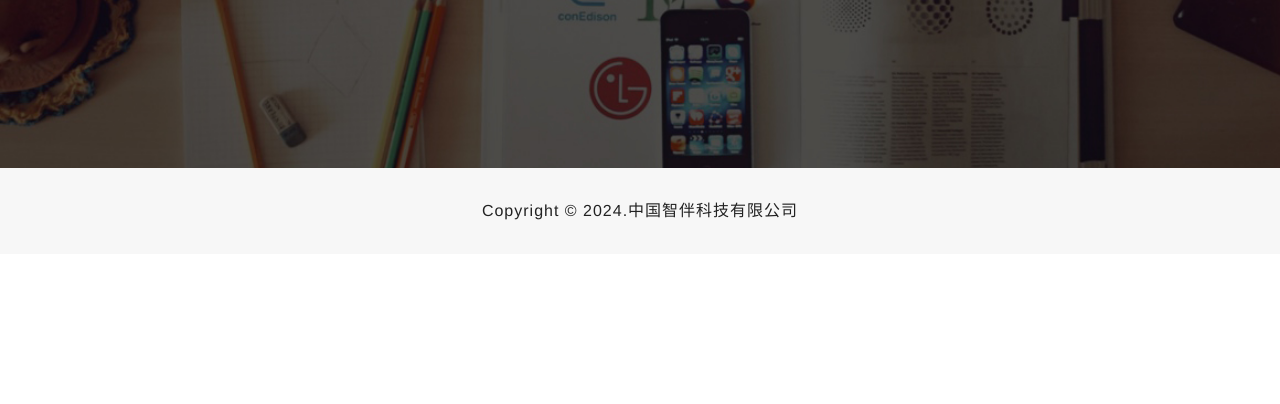
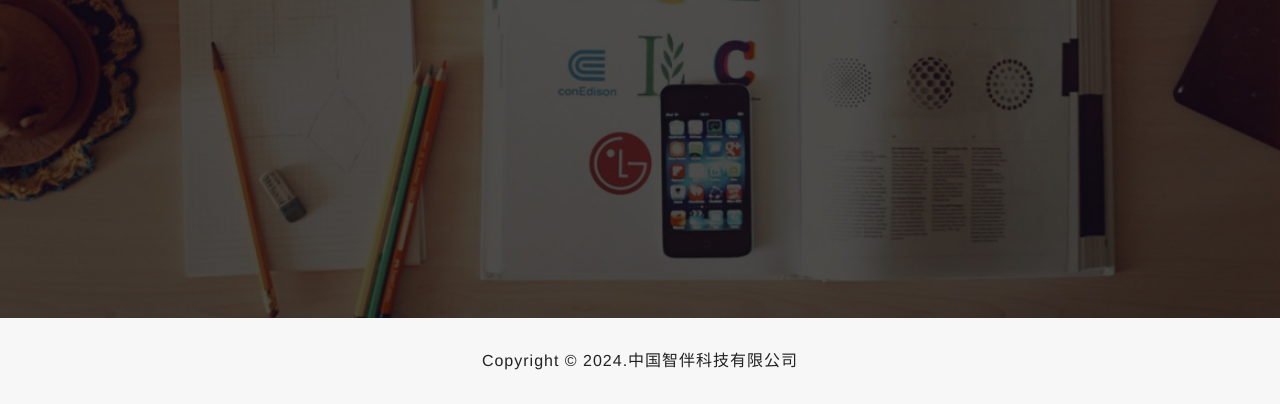
Before and after one commit to LionelYoshi/LionelYoshi.github.io, a plain HTML site: page zhiban/mbti.html in a window 1280 px wide. Shown: the part 482-886 px from the top of the page. Before the commit the page ends 800 px from the top, so only its background shows below. Drawn offline with Linux system fonts and the light colour scheme.

Commit message:
Update mbti.html

```diff
--- a/zhiban/mbti.html
+++ b/zhiban/mbti.html
@@ -68,7 +68,7 @@
 	<!-- Navigation -->
 
 	<!-- /////////////////////////////////////////Header -->
-	<header id="page-top">
+	<header id="page-top" style="height: 100vh;">
 		<div class="container">
 			<div class="row">
 				<div class="col-lg-12">
@@ -94,7 +94,7 @@
                             <br>
                             <button onclick="handleAnswer('c', 'question1.1')" class="btn btn-3 btn-sm" style="margin: 5px;">A.主动参与和引导谈话</button>
                             <button onclick="handleAnswer('d', 'question1.1')" class="btn btn-3 btn-sm" style="margin: 5px;">B.与大家分享自己的观点，但更多地倾听他人</button>
-                            <br>
+                            <br><br>
                             <button onclick="goBack('question1')" class="btn btn-2 btn-sm" style="margin: 5px;">上一题</button>
                         </div>
 
@@ -103,7 +103,7 @@
                             <br>
                             <button onclick="handleAnswer('e', 'question1.2')" class="btn btn-3 btn-sm" style="margin: 5px;">深入分析和思考各种可能性</button>
                             <button onclick="handleAnswer('f', 'question1.2')" class="btn btn-3 btn-sm" style="margin: 5px;">依据自己的经验和感觉作出决策</button>
-                            <br>
+                            <br><br>
                             <button onclick="goBack('question1')" class="btn btn-2 btn-sm" style="margin: 5px;">上一题</button>
                         </div>
 
@@ -112,7 +112,7 @@
                             <br>
                             <button onclick="handleAnswer('g', 'question1.1.1')" class="btn btn-3 btn-sm" style="margin: 5px;">A.依据逻辑和客观事实作出决策</button>
                             <button onclick="handleAnswer('h', 'question1.1.1')" class="btn btn-3 btn-sm" style="margin: 5px;">B.考虑他人的感受和价值观</button>
-                            <br>
+                            <br><br>
                             <button onclick="goBack('question1.1')" class="btn btn-2 btn-sm" style="margin: 5px;">上一题</button>
                         </div>
 
@@ -121,7 +121,7 @@
                             <br>
                             <button onclick="handleAnswer('i', 'question1.1.2')" class="btn btn-3 btn-sm" style="margin: 5px;">A.逻辑和分析</button>
                             <button onclick="handleAnswer('j', 'question1.1.2')" class="btn btn-3 btn-sm" style="margin: 5px;">B.感情和价值观</button>
-                            <br>
+                            <br><br>
                             <button onclick="goBack('question1.1')" class="btn btn-2 btn-sm" style="margin: 5px;">上一题</button>
                         </div>
 
@@ -130,7 +130,7 @@
                             <br>
                             <button onclick="handleAnswer('k', 'question1.2.1')" class="btn btn-3 btn-sm" style="margin: 5px;">A.着重考虑逻辑和客观的因素</button>
                             <button onclick="handleAnswer('l', 'question1.2.1')" class="btn btn-3 btn-sm" style="margin: 5px;">B.关注个人的价值观和情感</button>
-                            <br>
+                            <br><br>
                             <button onclick="goBack('question1.2')" class="btn btn-2 btn-sm" style="margin: 5px;">上一题</button>
                         </div>
 
@@ -139,7 +139,7 @@
                             <br>
                             <button onclick="handleAnswer('m', 'question1.2.2')" class="btn btn-3 btn-sm" style="margin: 5px;">A.分析和评估各种选项的实际影响</button>
                             <button onclick="handleAnswer('n', 'question1.2.2')" class="btn btn-3 btn-sm" style="margin: 5px;">B.优先考虑他人的感受和情感反应</button>
-                            <br>
+                            <br><br>
                             <button onclick="goBack('question1.2')" class="btn btn-2 btn-sm" style="margin: 5px;">上一题</button>
                         </div>
 
@@ -148,7 +148,7 @@
                             <br>
                             <button onclick="showContent('1','questions1.1.1.1')" class="btn btn-3 btn-sm" style="margin: 5px;">A.计划和有条理地组织自己的时间和任务</button>
                             <button onclick="showContent('2','questions1.1.1.1')" class="btn btn-3 btn-sm" style="margin: 5px;">B.灵活地适应和享受当下的生活</button>
-                            <br>
+                            <br><br>
                             <button onclick="goBack('question1.1.1')" class="btn btn-2 btn-sm" style="margin: 5px;">上一题</button>
                         </div>
 
@@ -157,7 +157,7 @@
                             <br>
                             <button onclick="showContent('3','questions1.1.1.2')" class="btn btn-3 btn-sm" style="margin: 5px;">A.计划和有条理地组织自己的时间和任务</button>
                             <button onclick="showContent('4','questions1.1.1.2')" class="btn btn-3 btn-sm" style="margin: 5px;">B.灵活地适应和享受当下的生活</button>
-                            <br>
+                            <br><br>
                             <button onclick="goBack('question1.1.1')" class="btn btn-2 btn-sm" style="margin: 5px;">上一题</button>
                         </div>
 
@@ -166,7 +166,7 @@
                             <br>
                             <button onclick="showContent('5','questions1.1.2.1')" class="btn btn-3 btn-sm" style="margin: 5px;">A.计划和有条理</button>
                             <button onclick="showContent('6','questions1.1.2.1')" class="btn btn-3 btn-sm" style="margin: 5px;">B.随机和灵活</button>
-                            <br>
+                            <br><br>
                             <button onclick="goBack('question1.1.2')" class="btn btn-2 btn-sm" style="margin: 5px;">上一题</button>
                         </div>
 
@@ -175,7 +175,7 @@
                             <br>
                             <button onclick="showContent('7','questions1.1.2.2')" class="btn btn-3 btn-sm" style="margin: 5px;">A.计划和有条理</button>
                             <button onclick="showContent('8','questions1.1.2.2')" class="btn btn-3 btn-sm" style="margin: 5px;">B.随机和灵活</button>
-                            <br>
+                            <br><br>
                             <button onclick="goBack('question1.1.2')" class="btn btn-2 btn-sm" style="margin: 5px;">上一题</button>
                         </div>
 
@@ -184,7 +184,7 @@
                             <br>
                             <button onclick="showContent('9','questions1.2.1.1')" class="btn btn-3 btn-sm" style="margin: 5px;">A.按照自己的计划和时间表行事</button>
                             <button onclick="showContent('10','questions1.2.1.1')" class="btn btn-3 btn-sm" style="margin: 5px;">B.根据当下的情况和灵感决定行动</button>
-                            <br>
+                            <br><br>
                             <button onclick="goBack('question1.2.1')" class="btn btn-2 btn-sm" style="margin: 5px;">上一题</button>
                         </div>
 
@@ -193,7 +193,7 @@
                             <br>
                             <button onclick="showContent('11','questions1.2.1.2')" class="btn btn-3 btn-sm" style="margin: 5px;">A.按照自己的计划和时间表行事</button>
                             <button onclick="showContent('12','questions1.2.1.2')" class="btn btn-3 btn-sm" style="margin: 5px;">B.根据当下的情况和灵感决定行动</button>
-                            <br>
+                            <br><br>
                             <button onclick="goBack('question1.2.1')" class="btn btn-2 btn-sm" style="margin: 5px;">上一题</button>
                         </div>
 
@@ -202,7 +202,7 @@
                             <br>
                             <button onclick="showContent('13','questions1.2.2.1')" class="btn btn-3 btn-sm" style="margin: 5px;">A.依据预先制定的计划和目标生活</button>
                             <button onclick="showContent('14','questions1.2.2.1')" class="btn btn-3 btn-sm" style="margin: 5px;">B.根据当前情况和心情随机调整自己的生活方式</button>
-                            <br>
+                            <br><br>
                             <button onclick="goBack('question1.2.2')" class="btn btn-2 btn-sm" style="margin: 5px;">上一题</button>
                         </div>
 
@@ -211,7 +211,7 @@
                             <br>
                             <button onclick="showContent('15','questions1.2.2.2')" class="btn btn-3 btn-sm" style="margin: 5px;">A.依据预先制定的计划和目标生活</button>
                             <button onclick="showContent('16','questions1.2.2.2')" class="btn btn-3 btn-sm" style="margin: 5px;">B.根据当前情况和心情随机调整自己的生活方式</button>
-                            <br>
+                            <br><br>
                             <button onclick="goBack('question1.2.2')" class="btn btn-2 btn-sm" style="margin: 5px;">上一题</button>
                         </div>
 
```
